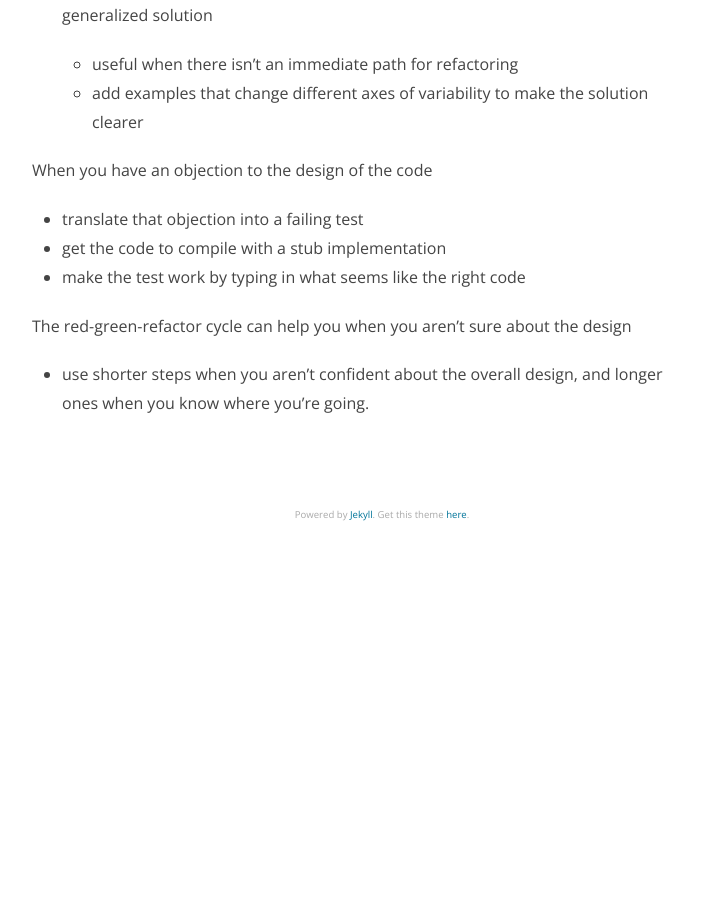
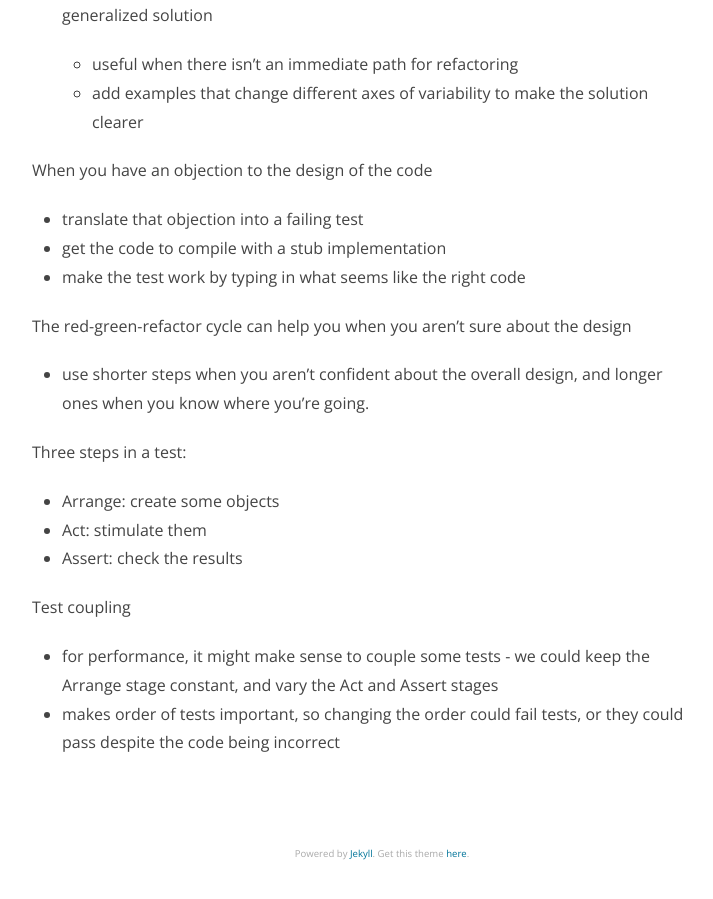
Before and after one commit to nithinbekal/nithinbekal.github.io, a Jekyll site: the page built from notes/testing.md, in a window 1280 px wide and 900 px high, scrolled down 1927 px. Shown: the whole window, without its empty margins (258-971 px from the left). Built offline with Jekyll 4.4.1, drawn with Linux system fonts in a browser that asks for light colours; before the commit the page ends 2488 px from its top, so only the background shows below that.

Commit message:
TDD notes

```diff
--- a/notes/testing.md
+++ b/notes/testing.md
@@ -86,3 +86,16 @@ When you have an objection to the design of the code
 The red-green-refactor cycle can help you when you aren't sure about the design
 - use shorter steps when you aren't confident about the overall design, and
 longer ones when you know where you're going.
+
+Three steps in a test:
+
+- Arrange: create some objects
+- Act: stimulate them
+- Assert: check the results
+
+Test coupling
+
+- for performance, it might make sense to couple some tests - we could keep the
+  Arrange stage constant, and vary the Act and Assert stages
+- makes order of tests important, so changing the order could fail tests,
+  or they could pass despite the code being incorrect
```
